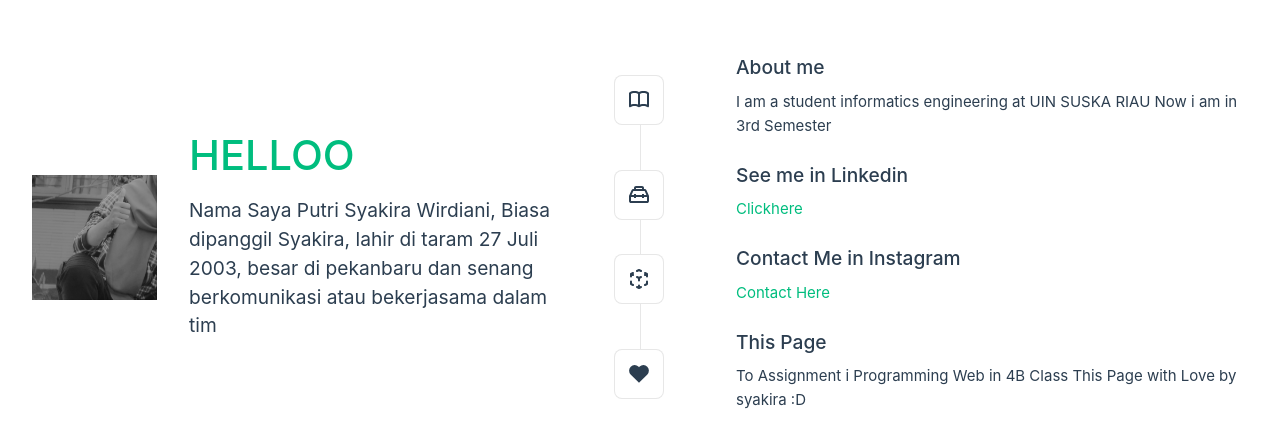
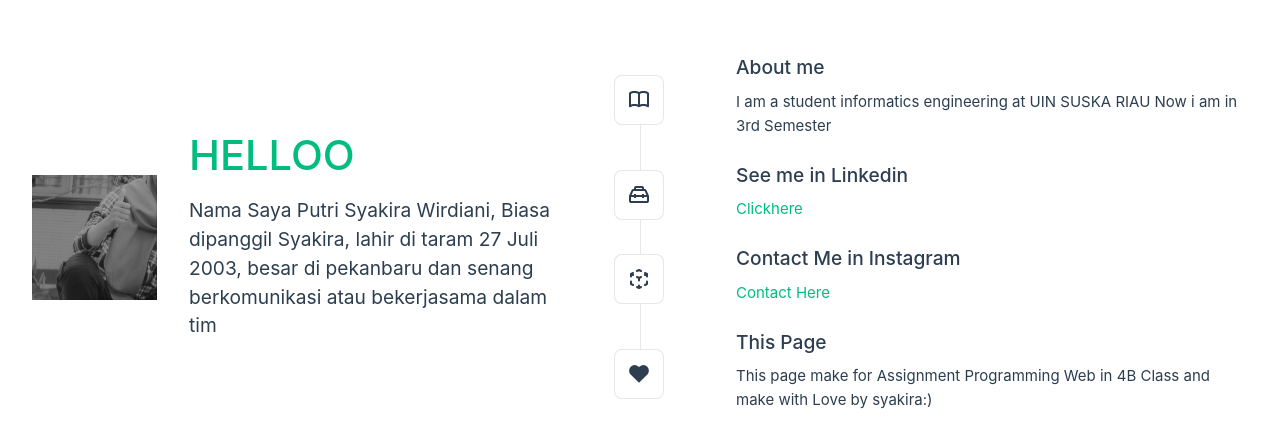
Before and after one commit to Psyakira/cobacoba, a Vue app: page / in a window 1280 px wide. Shown: the part 163-610 px from the top of the page. Built offline with nearby package versions, Linux system fonts and the light colour scheme.

Commit message:
Update TheWelcome.vue

```diff
--- a/src/components/TheWelcome.vue
+++ b/src/components/TheWelcome.vue
@@ -41,7 +41,6 @@ import SupportIcon from './icons/IconSupport.vue'
     </template>
     <template #heading>This Page</template>
 
-    To Assignment i Programming Web in 4B Class
-    This Page with Love by syakira :D
+    This page make for Assignment Programming Web in 4B Class and make with Love by syakira:)
   </WelcomeItem>
 </template>
```
